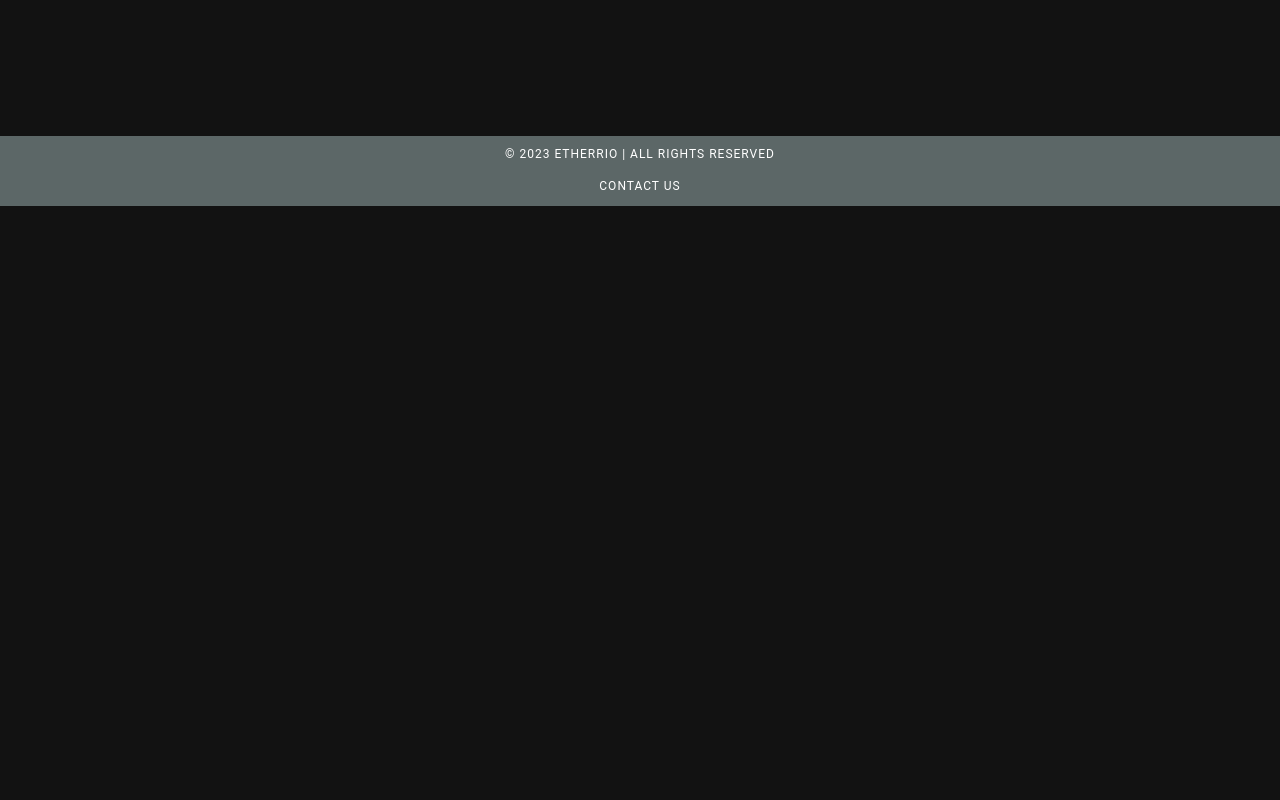
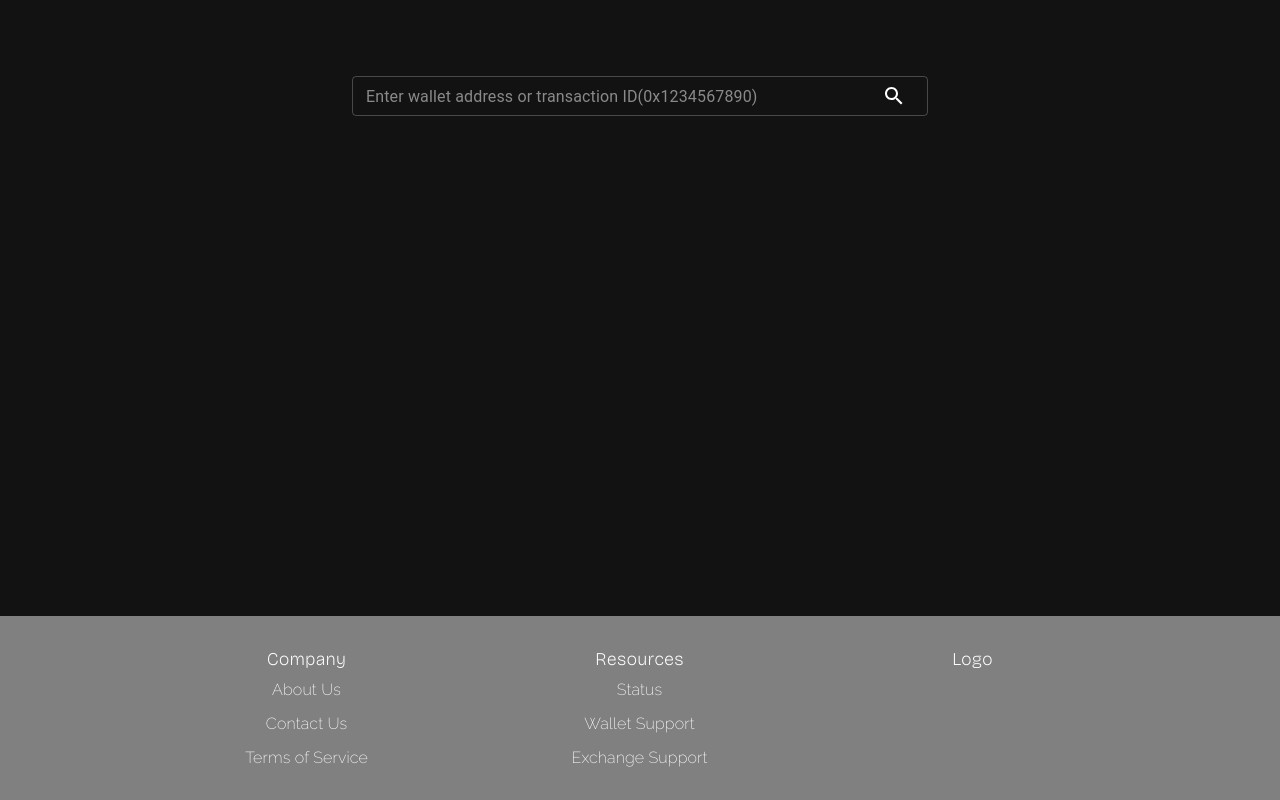
Before and after one commit to Arefin090/Etherrio, a React (Create React App) app: page / in a window 1280 px wide. Shown: the part 488-1288 px from the top of the page. Before the commit the page ends 800 px from the top, so only its background shows below. Built offline with nearby package versions, Linux system fonts and the light colour scheme.

Commit message:
added footer

```diff
--- a/package.json
+++ b/package.json
@@ -13,6 +13,7 @@
     "cytoscape": "^3.26.0",
     "react": "^18.2.0",
     "react-dom": "^18.2.0",
+    "react-router-dom": "^6.15.0",
     "react-scripts": "5.0.1",
     "web-vitals": "^2.1.4"
   },
--- a/src/App.css
+++ b/src/App.css
@@ -1,3 +1,6 @@
+@import url('https://fonts.googleapis.com/css2?family=Bricolage+Grotesque:opsz,wght@10..48,200&family=Montserrat:wght@200&display=swap');
+@import url('https://fonts.googleapis.com/css2?family=Raleway:wght@200&display=swap');
+
 .App {
   text-align: center;
 }
@@ -36,3 +39,68 @@
     transform: rotate(360deg);
   }
 }
+
+*{
+  margin:0;
+  padding:0;
+  box-sizing: border-box;
+}
+.container{
+  max-width: 1000px;
+  margin:auto;
+}
+.row{
+  display: flex;
+  flex-wrap: wrap;
+}
+ul{
+  list-style: none;
+}
+.footer{
+  background-color: grey;
+  padding: 30px;
+  margin: 0 0 0;
+
+}
+.footer-col{
+  width: 33.3%;
+  height: 20%;
+}
+.footer-col h4{
+  font-family: 'Bricolage Grotesque', sans-serif;
+  font-size: 18px;
+  color: white;
+  text-transform: capitalize;
+  margin-top: 0px;
+  margin-bottom: 5px;
+  padding-top: 0;
+  position:relative;
+
+}
+
+.footer-col h4::before{
+  content: '';
+  position: absolute;
+  left: 0;
+  bottom: -10px;
+  height: 2px;
+  box-sizing: border-box;
+  width: 50px;
+
+}
+
+.footer-col ul li:not(:last-child){
+  margin-bottom: 10px;
+}
+
+.footer ul li{
+  font-size: 16px;
+  font-weight: 300;
+  display: block;
+  font-family: 'Raleway', sans-serif;
+}
+
+.footer-col ul li:hover{
+  color:#61dafb;
+  padding-left: 10px;
+}
--- a/src/App.js
+++ b/src/App.js
@@ -9,6 +9,8 @@ import BackToTopButton from './components/BackToTopButton';
 import { createTheme } from '@mui/material/styles';
 import { ThemeProvider } from '@mui/material/styles';
 import CssBaseline from '@mui/material/CssBaseline';
+import { BrowserRouter,Routes, Route } from 'react-router-dom';
+
 
 function App() {
   const [showDetails, setShowDetails] = useState(false);
@@ -41,6 +43,7 @@ function App() {
 
   return (
     <div className="App">
+
       <BackToTopButton />
       <ThemeProvider theme={darkTheme}>
         <CssBaseline />
--- a/src/components/Footer.js
+++ b/src/components/Footer.js
@@ -1,5 +1,6 @@
 import React from 'react';
 import { Typography } from '@mui/material';
+
 
   const footerStyles = {
     backgroundColor: '#5c6767',
@@ -12,16 +13,46 @@ import { Typography } from '@mui/material';
     return (
 
 
-        <div style={footerStyles} >  <Typography variant="overline">
-            © 2023 Etherrio | All rights reserved
-          </Typography>
-  <div>
-            <a href="mailto:103535741@student.swin.edu.au" style={{ textDecoration: 'none', color: 'inherit' }}>
-                <Typography variant="overline">Contact us</Typography>
-            </a>
+        // <div style={footerStyles} >  <Typography variant="overline">
+        //     © 2023 Etherrio | All rights reserved
+        //   </Typography>
+        // <div>
+        //     <a href="mailto:103535741@student.swin.edu.au" style={{ textDecoration: 'none', color: 'inherit' }}>
+        //         <Typography variant="overline">Contact us</Typography>
+        //     </a>
 
+        //   </div>
+        // </div>
+        <footer class="footer">
+          <div class = "container">
+            <div class="row">
+              <div class="footer-col">
+                <h4>Company</h4>
+
+                <ul>
+                  <li>About Us</li>
+                  <li>Contact Us</li>
+                  <li>Terms of Service</li>
+                </ul>
+              </div>
+              <div class="footer-col">
+                <h4>Resources</h4>
+                <ul>
+                  <li>Status</li>
+                  <li>Wallet Support</li>
+                  <li>Exchange Support</li>
+                </ul>
+              </div>
+              <div class="footer-col">
+                <h4>Logo</h4>
+                <ul>
+                  <li></li>
+                </ul>
+              </div>
+
+            </div>
           </div>
-        </div>
+        </footer>
 
     );
   };
--- a/src/components/SearchBar.js
+++ b/src/components/SearchBar.js
@@ -22,7 +22,7 @@ const SearchBar = ({ handleSearch }) => {
                 flexDirection: 'column',
                 justifyContent: 'center',
                 alignItems: 'center',
-                height: '70vh'
+                height: '130vh'
             }}
         >
             <TextField
--- a/src/index.js
+++ b/src/index.js
@@ -4,10 +4,14 @@ import './index.css';
 import App from './App';
 import reportWebVitals from './reportWebVitals';
 
+
 const root = ReactDOM.createRoot(document.getElementById('root'));
 root.render(
   <React.StrictMode>
+
     <App />
+
+
   </React.StrictMode>
 );
 
```
Also changed, not shown: src/components/Navbar.js (+8 -0 lines), 1 other file (tests, documents, lock files or other folders).
